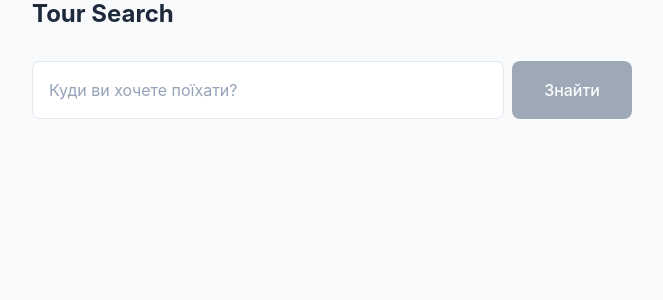
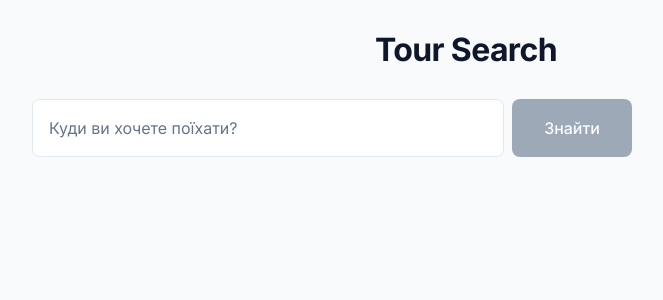
Before and after one commit to denistka/tat-test, a React (Vite) app: page / in a window 1280 px wide. Shown: the top 300 px of the page, without its empty margins (174-837 px from the left). Built offline with nearby package versions, Linux system fonts and the light colour scheme.

Commit message:
style(ui): enhance aesthetics with Inter font and design token refinements

```diff
--- a/index.html
+++ b/index.html
@@ -4,7 +4,19 @@
     <meta charset="UTF-8" />
     <link rel="icon" type="image/svg+xml" href="/vite.svg" />
     <meta name="viewport" content="width=device-width, initial-scale=1.0" />
-    <title>tat-test</title>
+    <title>ТурПошук — Знаходь найкращі пропозиції</title>
+    <meta
+      name="description"
+      content="Сервіс пошуку турів з автоматичним підбором готелів та найкращих цін."
+    />
+
+    <!-- Google Fonts: Inter -->
+    <link rel="preconnect" href="https://fonts.googleapis.com" />
+    <link rel="preconnect" href="https://fonts.gstatic.com" crossorigin />
+    <link
+      href="https://fonts.googleapis.com/css2?family=Inter:wght@400;500;600;700&display=swap"
+      rel="stylesheet"
+    />
   </head>
   <body>
     <div id="root"></div>
--- a/src/index.css
+++ b/src/index.css
@@ -58,16 +58,16 @@ a {
 /* === Design Tokens === */
 :root {
   /* Colors */
-  --color-primary: #2563eb;
-  --color-primary-hover: #1d4ed8;
+  --color-primary: #3b82f6;
+  --color-primary-hover: #2563eb;
   --color-secondary: #64748b;
   --color-accent: #f59e0b;
   --color-bg: #f8fafc;
   --color-surface: #ffffff;
-  --color-text: #1e293b;
-  --color-text-muted: #94a3b8;
+  --color-text: #0f172a;
+  --color-text-muted: #64748b;
   --color-error: #ef4444;
-  --color-success: #22c55e;
+  --color-success: #10b981;
   --color-border: #e2e8f0;
 
   /* Spacing */
@@ -78,13 +78,14 @@ a {
   --spacing-xl: 32px;
 
   /* Typography */
-  --font-family: 'Inter', system-ui, -apple-system, sans-serif;
+  --font-family: 'Inter', -apple-system, BlinkMacSystemFont, 'Segoe UI', Roboto, sans-serif;
   --font-size-sm: 0.875rem;
   --font-size-md: 1rem;
-  --font-size-lg: 1.25rem;
-  --font-size-xl: 1.5rem;
+  --font-size-lg: 1.125rem;
+  --font-size-xl: 2rem;
   --font-weight-normal: 400;
   --font-weight-medium: 500;
+  --font-weight-semibold: 600;
   --font-weight-bold: 700;
 
   /* Radius */
@@ -114,7 +115,10 @@ body {
 h1 {
   font-size: var(--font-size-xl);
   font-weight: var(--font-weight-bold);
-  line-height: 1.2;
+  line-height: 1.1;
+  text-align: center;
+  margin: var(--spacing-xl) 0;
+  letter-spacing: -0.02em;
 }
 
 /* === Accessibility === */
```
